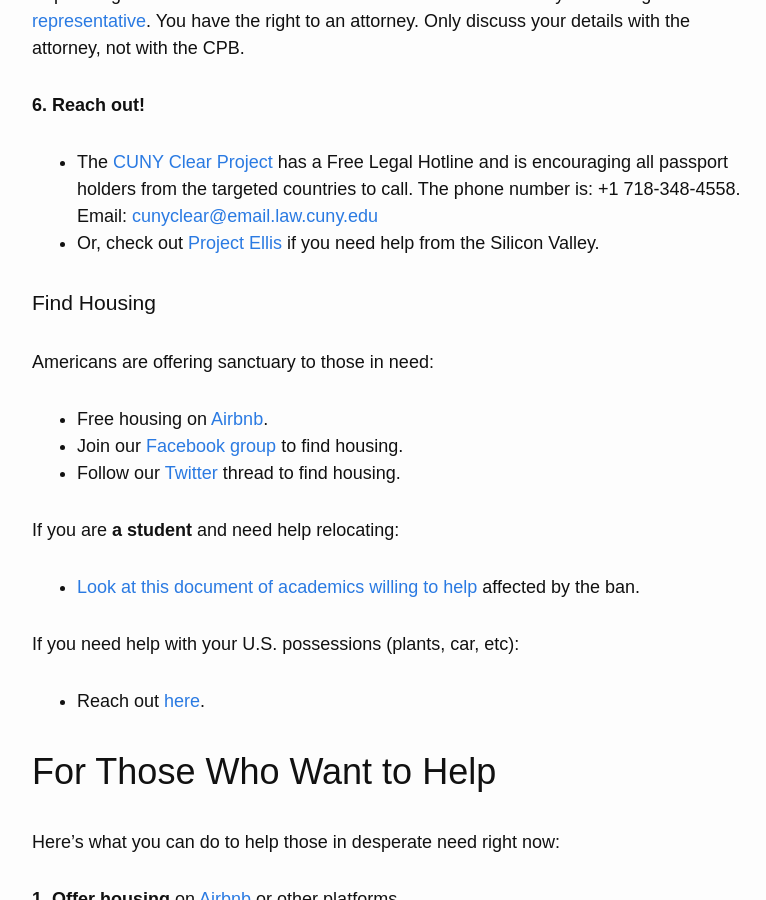
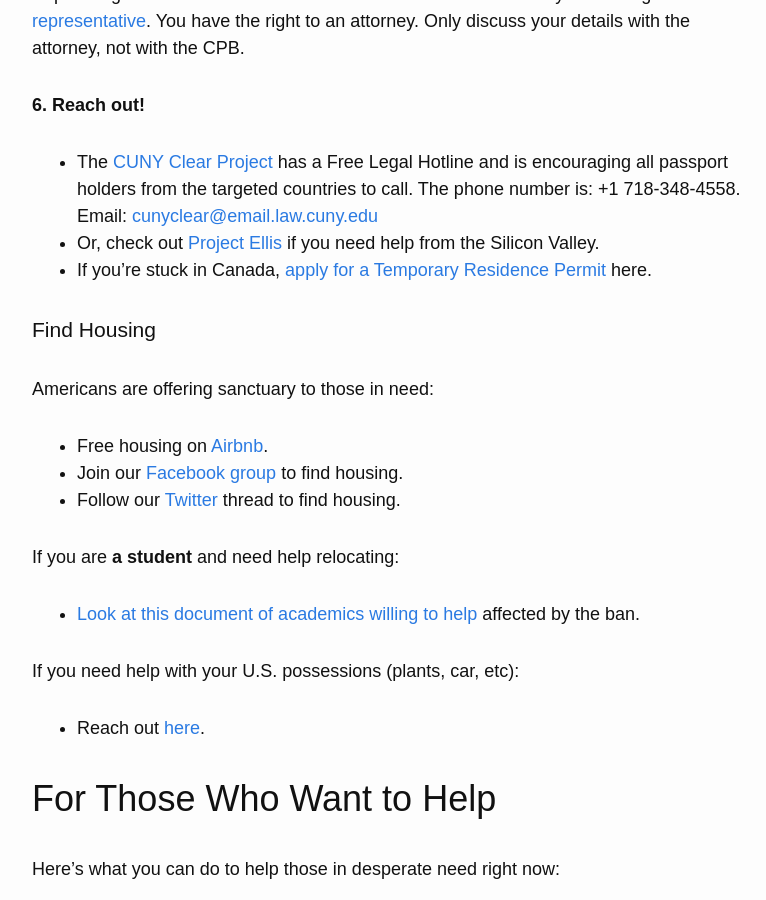
Before and after one commit to RichardLitt/stranded-by-trump, a Jekyll site: the page built from index.md, in a window 1280 px wide and 900 px high, scrolled down 1398 px. Shown: the whole window, without its empty margins (253-1019 px from the left). Built offline with Jekyll 4.4.1, drawn with Linux system fonts in a browser that asks for light colours; nearby versions of some CDN libraries; our own code applies the rules of GitHub Pages for plain Markdown files.

Commit message:
Closes #31

```diff
--- a/index.md
+++ b/index.md
@@ -39,6 +39,7 @@ Here’s what to know if you are denied entry to the United States:
 - The <a target="_blank" href="http://www.law.cuny.edu/academics/clinics/immigration/clear.html">CUNY Clear Project</a> has a Free Legal Hotline and is encouraging all passport holders from the targeted countries to call.
 The phone number is: +1 718-348-4558. Email: <a href="mailto:cunyclear@email.law.cuny.edu" target="_blank">cunyclear@email.law.cuny.edu</a>
 - Or, check out [Project Ellis](https://github.com/mcgd/project-ellis) if you need help from the Silicon Valley.
+- If you're stuck in Canada, [apply for a Temporary Residence Permit](http://www.cic.gc.ca/english/information/inadmissibility/permits.asp) here.
 
 
 ### Find Housing
```
